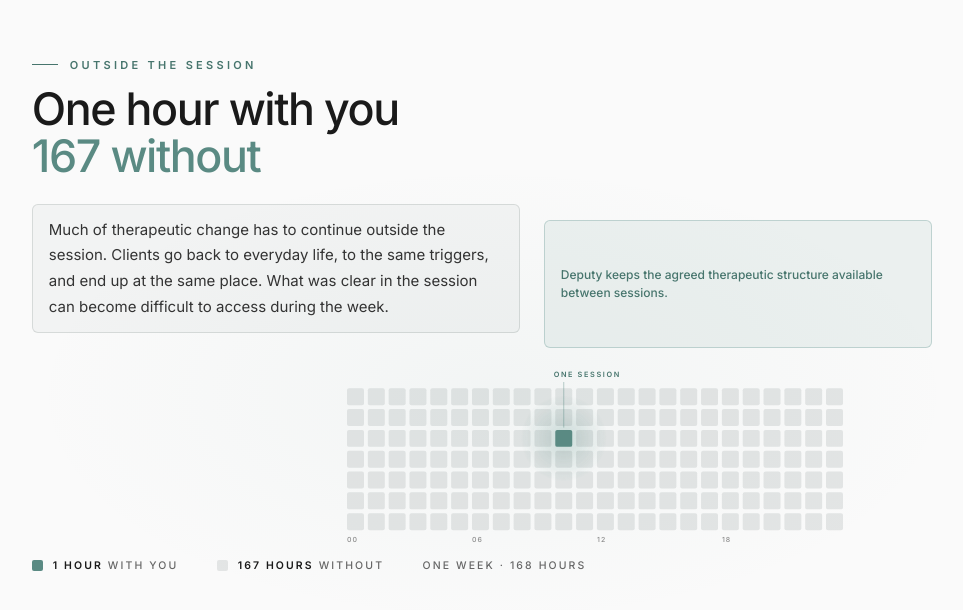
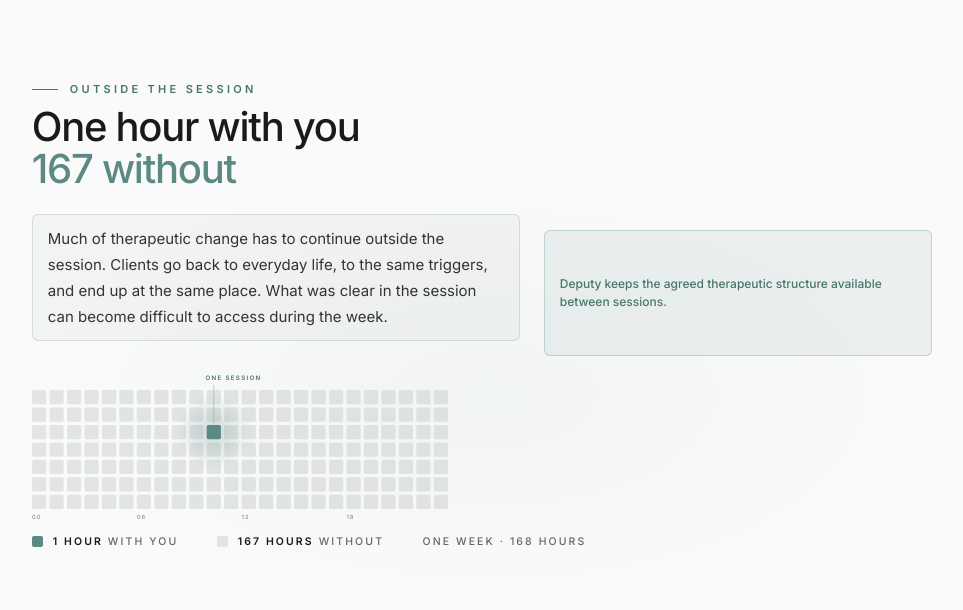
Before and after one commit to IIOI-JA/Deputy-Position, a website: page index.html in a window 1280 px wide. Shown: the part 2501-3111 px from the top of the page, without its empty margins (45-1008 px from the left). Drawn offline with Linux system fonts and the light colour scheme.

Commit message:
Add files via upload

```diff
--- a/styles.css
+++ b/styles.css
@@ -496,18 +496,18 @@ body[data-audience] .notes{ display:none !important; }
 .week-head .week-copy .gap-context-card p{ margin:0; }
 .week-head .week-copy .gap-callout{ margin-top:10px !important; padding:14px 18px; }
 
-.week-wrap > .kicker{ margin-bottom:14px; }
-.week-wrap > .display{ font-size:clamp(30px, min(5.0vw, 5.6vh), 80px); margin-top:0; }
-.week-boxes{ display:flex; gap:clamp(14px,2vw,24px); flex-wrap:wrap; margin-top:clamp(12px,1.8vh,20px); max-width:900px; }
-.week-boxes .gap-context-card{ flex:1 1 320px; margin-top:0; padding:12px 16px; }
-.week-boxes .gap-context-card p{ margin:0; font-size:clamp(13px, min(0.95vw, 1.5vh), 15px); line-height:1.42; }
-.week-boxes .week-note{ flex:1 1 220px; margin-top:0; padding:12px 16px; font-size:clamp(12px, min(1vw, 1.4vh), 14.5px); display:flex; align-items:center; }
+.week-wrap > .kicker{ margin-bottom:10px; }
+.week-wrap > .display{ font-size:clamp(28px, min(4.6vw, 5.0vh), 74px); margin-top:0; }
+.week-boxes{ display:flex; gap:clamp(14px,2vw,24px); flex-wrap:wrap; margin-top:clamp(10px,1.5vh,16px); max-width:900px; }
+.week-boxes .gap-context-card{ flex:1 1 320px; margin-top:0; padding:11px 15px; }
+.week-boxes .gap-context-card p{ margin:0; font-size:clamp(13px, min(0.9vw, 1.4vh), 14.5px); line-height:1.4; }
+.week-boxes .week-note{ flex:1 1 220px; margin-top:0; padding:11px 15px; font-size:clamp(12px, min(0.95vw, 1.3vh), 14px); display:flex; align-items:center; }
 @media (max-width:760px){ .week-boxes{ flex-direction:column; } }
 
 /* The grid is a fixed 24:7 shape, so its height is driven by its width.
    Cap the width against viewport height to keep the whole slide on one fold. */
 .week-figure{ width:100%; max-width:min(1200px, 118vh); margin:clamp(14px,2.2vh,28px) auto 0; }
-.week-figure-compact{ max-width:min(760px, 62vh); margin-top:clamp(10px,1.8vh,20px); }
+.week-figure-compact{ max-width:min(640px, 52vh); margin:clamp(8px,1.4vh,16px) 0 0 0; }
 .week-row{ display:flex; flex-direction:column; align-items:center; gap:26px; margin-top:0; }
 .week-row .week-figure{ max-width:520px; margin:0; }
 .week-row .week-copy{ width:100%; max-width:720px; }
```
